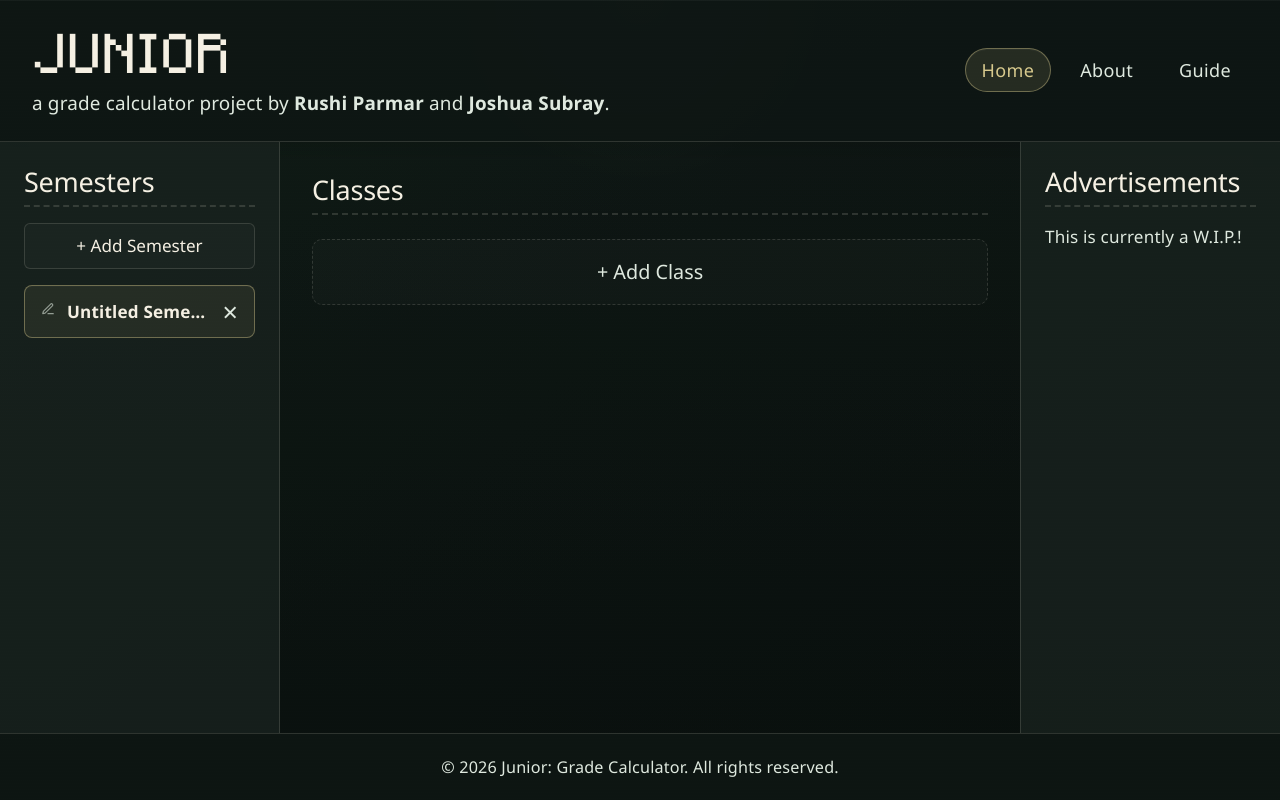
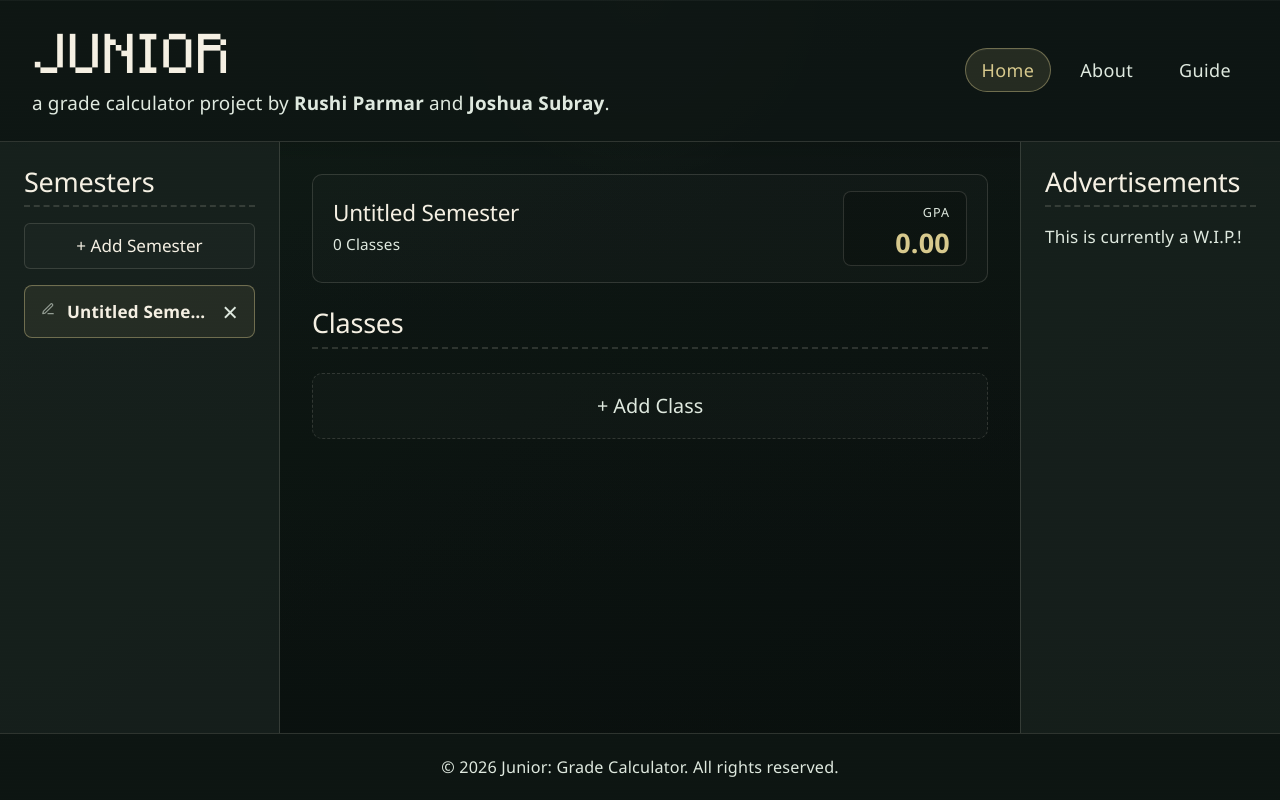
Before and after one commit to JoshuaSubray/Junior, a React (Vite) app: page / in a window 1280 px wide. Built offline with nearby package versions, Linux system fonts and the light colour scheme.

Commit message:
Added localStorage saving, semester GPA Summary banner, tightened percentage input fields, and null fields in items.

```diff
--- a/src/adapters/gradeEntryAdapter.ts
+++ b/src/adapters/gradeEntryAdapter.ts
@@ -41,7 +41,7 @@ export class GradeEntryAdapter {
     private static adaptItemToGradeEntry(item: Item): GradeEntry {
         const itemGradeEntry = new GradeEntry(
             item.name,
-            item.grade + item.gradeExtra,
+            item.grade !== null ? item.grade + item.gradeExtra : null,
             item.weightOverride ?? 0
         )
         return itemGradeEntry;
--- a/src/components/gpa/GPA.css
+++ b/src/components/gpa/GPA.css
@@ -285,7 +285,8 @@
   display: none;
 }
 
-.item-name-input,.item-weight-input {
+.item-name-input,
+.item-weight-input {
   background: rgba(255, 255, 255, 0.02);
   border: 1px solid var(--border);
   border-radius: 6px;
@@ -524,3 +525,65 @@
   border-color: var(--accent-border);
   color: var(--accent);
 }
+
+/* Semester Summary Banner */
+.semester-summary-banner {
+  display: flex;
+  justify-content: space-between;
+  align-items: center;
+  padding: 16px 20px;
+  background: rgba(255, 255, 255, 0.02);
+  border: 1px solid var(--border);
+  border-radius: 10px;
+  margin-bottom: 24px;
+}
+
+.semester-summary-info {
+  display: flex;
+  flex-direction: column;
+  gap: 4px;
+}
+
+.semester-summary-title {
+  margin: 0;
+  font-size: 1.25rem;
+  font-family: var(--heading);
+  color: var(--text-h);
+}
+
+.semester-summary-subtitle {
+  font-size: 0.85rem;
+  color: var(--text);
+}
+
+.semester-summary-stats {
+  display: flex;
+  align-items: center;
+  gap: 16px;
+}
+
+.summary-stat {
+  display: flex;
+  flex-direction: column;
+  align-items: flex-end;
+  background: rgba(0, 0, 0, 0.2);
+  border: 1px solid var(--border);
+  border-radius: 8px;
+  padding: 8px 16px;
+  min-width: 90px;
+}
+
+.summary-label {
+  font-size: 0.7rem;
+  text-transform: uppercase;
+  color: var(--text);
+  letter-spacing: 0.08em;
+  margin-bottom: 2px;
+}
+
+.summary-value {
+  font-size: 1.5rem;
+  font-weight: bold;
+  color: var(--accent);
+  line-height: 1.1;
+}
--- a/src/components/gpa/SummaryGPA.tsx
+++ b/src/components/gpa/SummaryGPA.tsx
@@ -11,6 +11,7 @@ function calculateCourseGradeValue(course: Course): number {
     const autoWeight = categoryWeight / category.items.length;
 
     category.items.forEach((item) => {
+      if (item.grade === null) return;
       const effectiveWeight = item.weightOverride ?? autoWeight;
       totalPoints += (item.grade / 100) * effectiveWeight;
       totalPoints += item.gradeExtra ?? 0;
--- a/src/contexts/GradeContext.tsx
+++ b/src/contexts/GradeContext.tsx
@@ -1,9 +1,9 @@
-import { createContext, useContext, useState, type ReactNode } from 'react';
+import { createContext, useContext, useState, useEffect, type ReactNode } from 'react';
 
 export interface Item {
   id: string;
   name: string;
-  grade: number;            // Direct percentage.
+  grade: number | null;     // Direct percentage, null means unentered/incomplete.
   gradeExtra: number;       // Bonus percentage points, separate from the regular grade.
   weightOverride?: number;  // Overrides percentage set by auto-split.
 }
@@ -51,10 +51,58 @@ interface GradeContextType {
 
 const GradeContext = createContext<GradeContextType | undefined>(undefined);
 
+const STORAGE_KEY = 'junior_grade_calculator_data';
+
+interface StoredData {
+  semesters: Semester[];
+  activeSemesterId: number | null;
+  nextSemesterId: number;
+}
+
+const DEFAULT_SEMESTERS: Semester[] = [{ id: 1, name: 'Untitled Semester', courses: [] }];
+
+function loadInitialData(): StoredData {
+  try {
+    const raw = localStorage.getItem(STORAGE_KEY);
+    if (raw) {
+      const parsed = JSON.parse(raw);
+      if (Array.isArray(parsed.semesters) && parsed.semesters.length > 0) {
+        return {
+          semesters: parsed.semesters,
+          activeSemesterId: parsed.activeSemesterId ?? parsed.semesters[0].id,
+          nextSemesterId: parsed.nextSemesterId ?? Math.max(...parsed.semesters.map((s: Semester) => s.id), 0) + 1,
+        };
+      }
+    }
+  } catch (err) {
+    console.error('Failed to load grade data from localStorage:', err);
+  }
+  return {
+    semesters: DEFAULT_SEMESTERS,
+    activeSemesterId: 1,
+    nextSemesterId: 2,
+  };
+}
+
 export function GradeProvider({ children }: { children: ReactNode }) {
-  const [semesters, setSemesters] = useState<Semester[]>([{ id: 1, name: 'Untitled Semester', courses: [] }]);
-  const [activeSemesterId, setActiveSemesterId] = useState<number | null>(1);
-  const [nextSemesterId, setNextSemesterId] = useState(2);
+  const [initialData] = useState<StoredData>(loadInitialData);
+  const [semesters, setSemesters] = useState<Semester[]>(initialData.semesters);
+  const [activeSemesterId, setActiveSemesterId] = useState<number | null>(initialData.activeSemesterId);
+  const [nextSemesterId, setNextSemesterId] = useState<number>(initialData.nextSemesterId);
+
+  // Sync state changes to localStorage
+  useEffect(() => {
+    try {
+      const dataToStore: StoredData = {
+        semesters,
+        activeSemesterId,
+        nextSemesterId,
+      };
+      localStorage.setItem(STORAGE_KEY, JSON.stringify(dataToStore));
+    } catch (err) {
+      console.error('Failed to save grade data to localStorage:', err);
+    }
+  }, [semesters, activeSemesterId, nextSemesterId]);
 
   // Semester CRUD.
   const addSemester = () => {
@@ -69,8 +117,13 @@ export function GradeProvider({ children }: { children: ReactNode }) {
   };
 
   const removeSemester = (id: number) => {
-    setSemesters(prev => prev.filter(s => s.id !== id));
-    if (activeSemesterId === id) setActiveSemesterId(null);
+    setSemesters(prev => {
+      const updated = prev.filter(s => s.id !== id);
+      if (activeSemesterId === id) {
+        setActiveSemesterId(updated.length > 0 ? updated[0].id : null);
+      }
+      return updated;
+    });
   };
 
   const setActiveSemester = (id: number) => setActiveSemesterId(id);
@@ -119,7 +172,7 @@ export function GradeProvider({ children }: { children: ReactNode }) {
       id: crypto.randomUUID(),
       name: '',
       totalWeight: 0,
-      items: [{ id: crypto.randomUUID(), name: '', grade: 0, gradeExtra: 0 }],
+      items: [{ id: crypto.randomUUID(), name: '', grade: null, gradeExtra: 0 }],
     };
     modifyCourse(courseId, cats => [...cats, newCat]);
   };
@@ -136,7 +189,7 @@ export function GradeProvider({ children }: { children: ReactNode }) {
 
   // Item CRUD.
   const addItem = (courseId: string, categoryId: string) => {
-    const newItem: Item = { id: crypto.randomUUID(), name: '', grade: 0, gradeExtra: 0 };
+    const newItem: Item = { id: crypto.randomUUID(), name: '', grade: null, gradeExtra: 0 };
     modifyCategory(courseId, categoryId, items => [...items, newItem]);
   };
 
--- a/src/pages/Home.tsx
+++ b/src/pages/Home.tsx
@@ -1,12 +1,33 @@
+import { useGradeContext } from '../contexts/GradeContext';
 import Entries from '../components/gpa/Entries';
+import SummaryGPA from '../components/gpa/SummaryGPA';
 
 export default function Home() {
+  const { semesters, activeSemesterId } = useGradeContext();
+  const activeSemester = semesters.find((s) => s.id === activeSemesterId);
+  const courses = activeSemester?.courses ?? [];
+
   return (
-    <>
+    <div className="home-page">
+      {activeSemester && (
+        <div className="semester-summary-banner">
+          <div className="semester-summary-info">
+            <h2 className="semester-summary-title">{activeSemester.name || 'Untitled Semester'}</h2>
+            <span className="semester-summary-subtitle">
+              {courses.length} {courses.length === 1 ? 'Class' : 'Classes'}
+            </span>
+          </div>
+
+          <div className="semester-summary-stats">
+            <SummaryGPA courses={courses} />
+          </div>
+        </div>
+      )}
+
       <h2 className="section-title">Classes</h2>
       <div className="section-content">
         <Entries />
       </div>
-    </>
-  )
+    </div>
+  );
 }
```
Also changed, not shown: src/components/gpa/CategorySection.tsx (+63 -15 lines), src/components/gpa/SummaryClass.tsx (+4 -3 lines).
